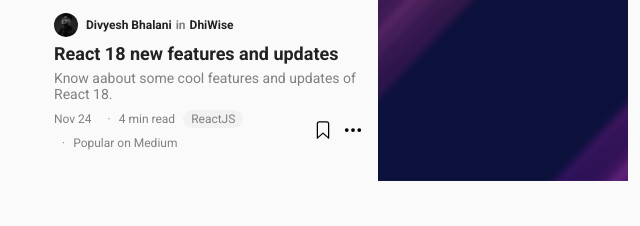
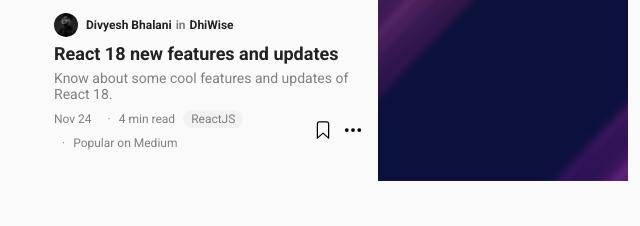
Before and after one commit to devHP-source/month-weekDay-Epicode_projectChallenge, a plain HTML site: page M1-W2D4_Pratica Epicode Project/index.html in a window 1280 px wide. Shown: the part 728-954 px from the top of the page, 0-640 px from the left. Drawn offline with nearby package versions, Linux system fonts and the light colour scheme.

Commit message:
mis-spelling line-134 "double letter a"

```diff
--- a/M1-W2D4_Pratica Epicode Project/index.html
+++ b/M1-W2D4_Pratica Epicode Project/index.html
@@ -131,7 +131,7 @@
                 <h2>React 18 new features and updates</h2>
 
                 <p>
-                  Know aabout some cool features and updates of React 18.
+                  Know about some cool features and updates of React 18.
                 </p>
 
                 <div class="article-date">
```
